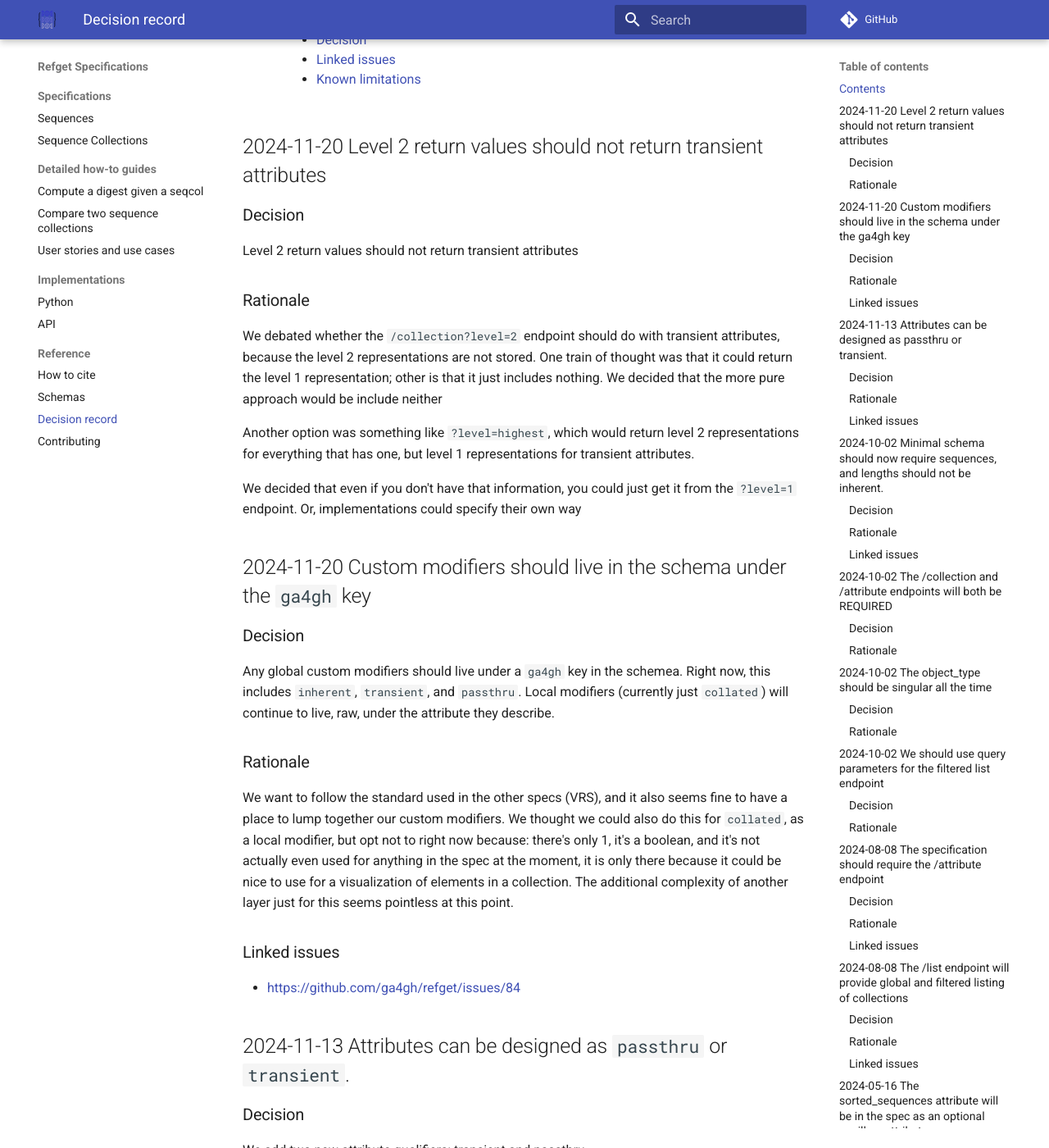
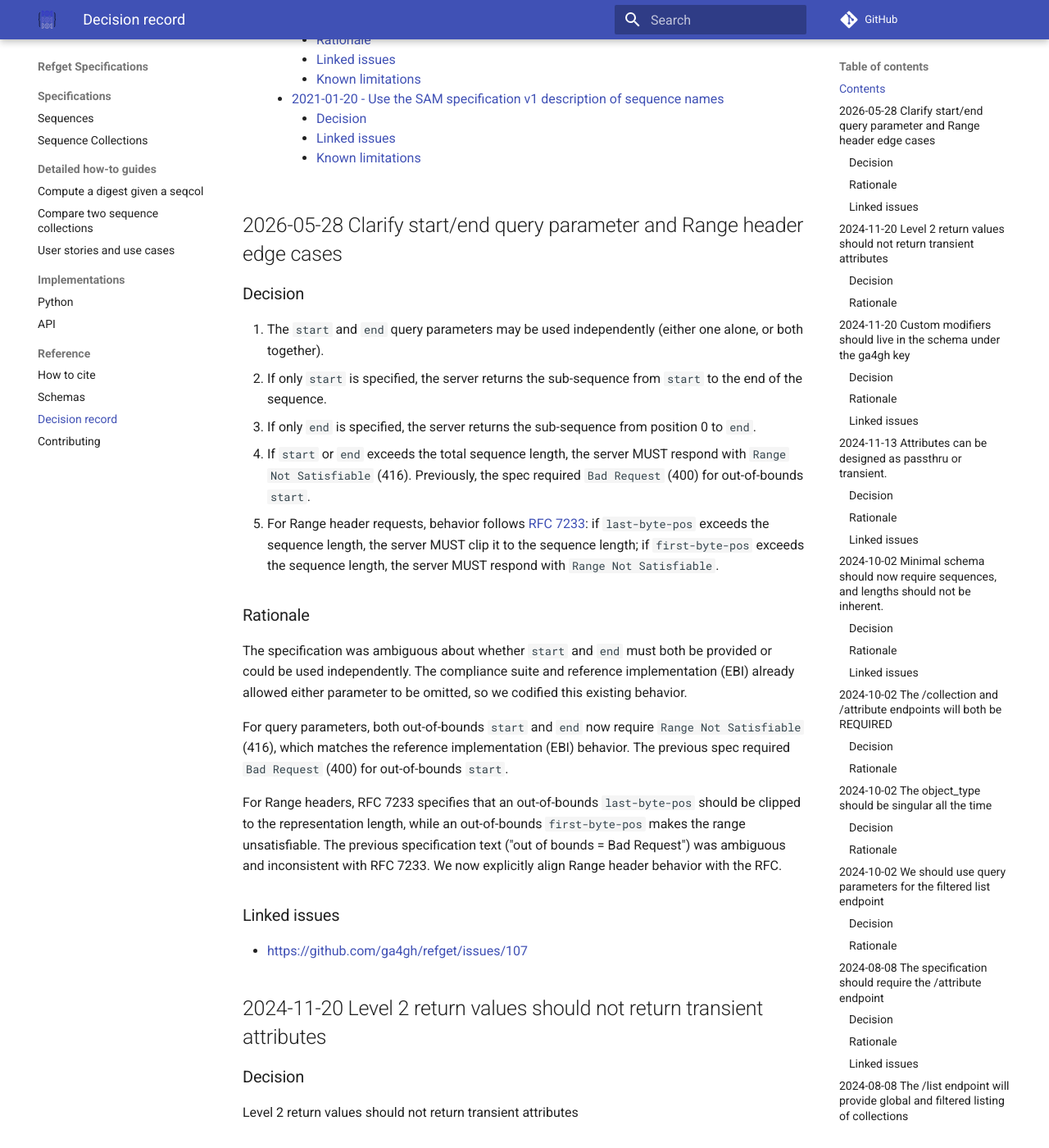
Before and after one commit to ga4gh/refget, an MkDocs documentation site: the page built from docs/decision_record.md, in a window 1280 px wide and 1400 px high, scrolled down 3738 px. Shown: the whole window at 82% size. Built offline with MkDocs 1.6.1 and Material for MkDocs 9.7.7, drawn with Linux system fonts in a browser that asks for light colours; comment, search, counter and statistics services are not loaded; some of the changed text lies outside the part shown.

Commit message:
Clarify start/end query parameter and Range header edge cases
- Allow start or end query parameters to be used independently
- Change out-of-bounds start from 400 to 416 (matches EBI)
- Add explicit 416 for out-of-bounds end
- Align Range header behavior with RFC 7233 (clip last-byte-pos,
  reject first-byte-pos > length with 416)

Fixes #107

```diff
--- a/docs/decision_record.md
+++ b/docs/decision_record.md
@@ -7,6 +7,28 @@ The key words "MUST", "MUST NOT", "REQUIRED", "SHALL", "SHALL NOT", "SHOULD", "S
 ## Contents
 
 [TOC]
+
+## 2026-05-28 Clarify start/end query parameter and Range header edge cases
+
+### Decision
+
+1. The `start` and `end` query parameters may be used independently (either one alone, or both together).
+2. If only `start` is specified, the server returns the sub-sequence from `start` to the end of the sequence.
+3. If only `end` is specified, the server returns the sub-sequence from position 0 to `end`.
+4. If `start` or `end` exceeds the total sequence length, the server MUST respond with `Range Not Satisfiable` (416). Previously, the spec required `Bad Request` (400) for out-of-bounds `start`.
+5. For Range header requests, behavior follows [RFC 7233](https://datatracker.ietf.org/doc/html/rfc7233#section-2.1): if `last-byte-pos` exceeds the sequence length, the server MUST clip it to the sequence length; if `first-byte-pos` exceeds the sequence length, the server MUST respond with `Range Not Satisfiable`.
+
+### Rationale
+
+The specification was ambiguous about whether `start` and `end` must both be provided or could be used independently. The compliance suite and reference implementation (EBI) already allowed either parameter to be omitted, so we codified this existing behavior.
+
+For query parameters, both out-of-bounds `start` and `end` now require `Range Not Satisfiable` (416), which matches the reference implementation (EBI) behavior. The previous spec required `Bad Request` (400) for out-of-bounds `start`.
+
+For Range headers, RFC 7233 specifies that an out-of-bounds `last-byte-pos` should be clipped to the representation length, while an out-of-bounds `first-byte-pos` makes the range unsatisfiable. The previous specification text ("out of bounds = Bad Request") was ambiguous and inconsistent with RFC 7233. We now explicitly align Range header behavior with the RFC.
+
+### Linked issues
+
+- <https://github.com/ga4gh/refget/issues/107>
 
 ## 2024-11-20 Level 2 return values should not return transient attributes
 
```
Also changed, not shown: docs/sequences/README.md (+3 -3 lines).
